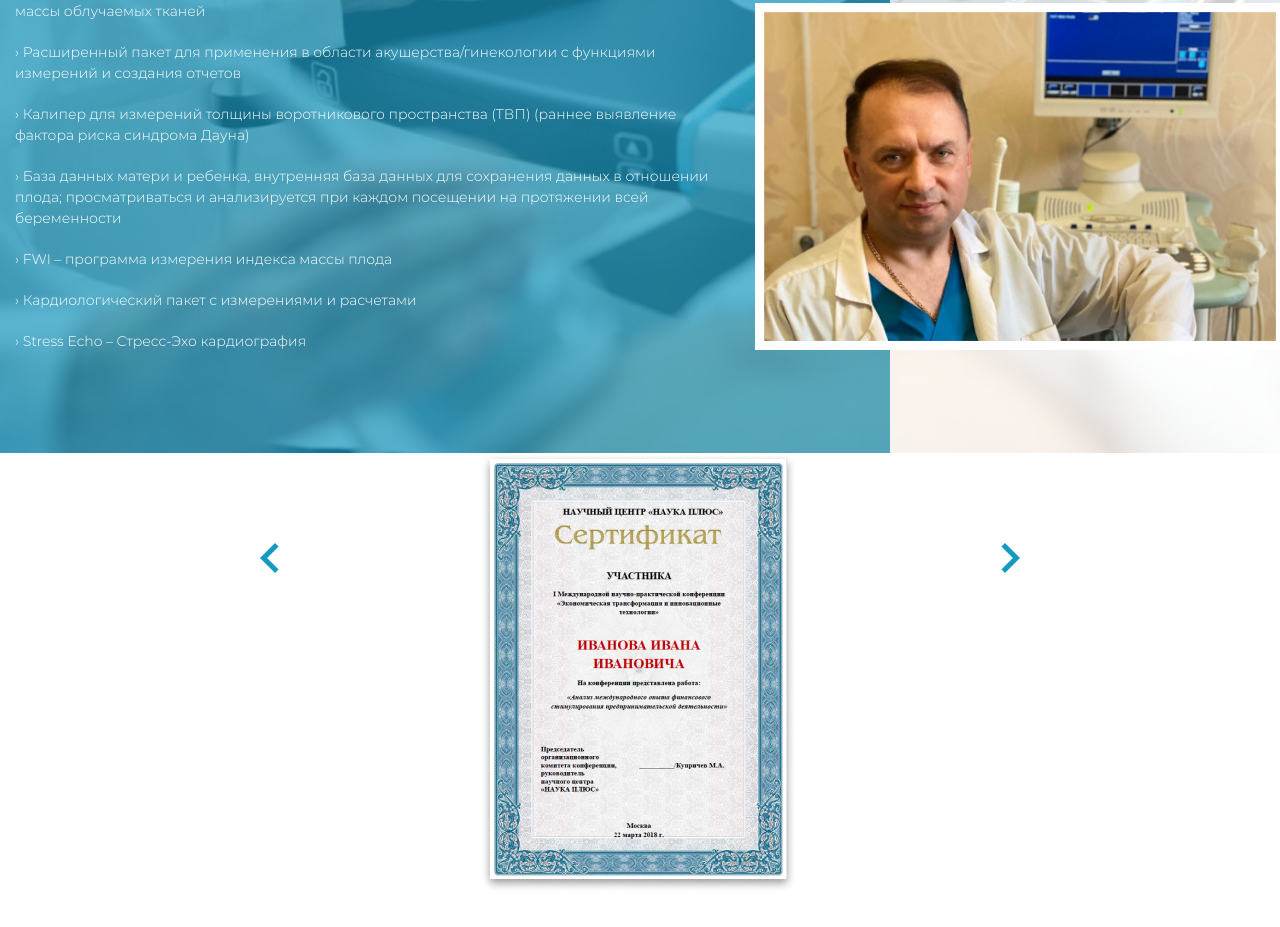
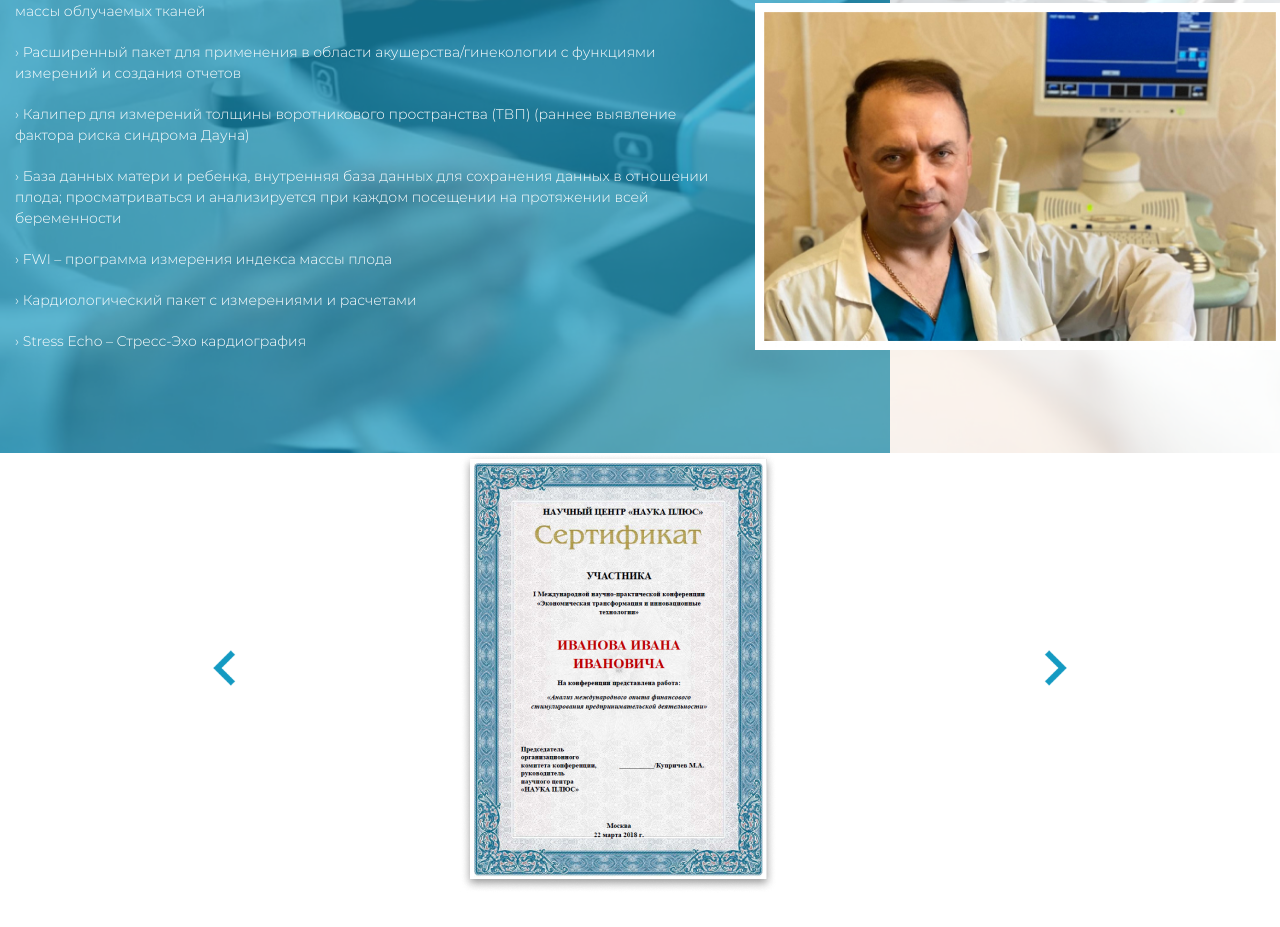
Before and after one commit to khozhainov-aleksandr/Work_for_Demonstration, a plain HTML site: page index.html in a window 1280 px wide. Shown: the part 3708-4635 px from the top of the page. Drawn offline with Linux system fonts and the light colour scheme.

Commit message:
Update style.css

```diff
--- a/css/style.css
+++ b/css/style.css
@@ -619,7 +619,7 @@
 
 .carousel-container {
     display: block;
-    width: 800px;
+    width: 900px;
     height: 600px;
     margin: 0 auto;
     overflow: hidden;
@@ -669,12 +669,12 @@
     height: 30px;
     width: 100%;
     position: absolute;
-    top: 75px;
+    top: 180px;
 }
 
 .btn {
-    width: 60px;
-    height: 60px;
+    width: 70px;
+    height: 70px;
     background-image: url('../img/seventh_block_certificates/left_arrow.png');
     background-position: 0 0;
     background-size: cover;
```
